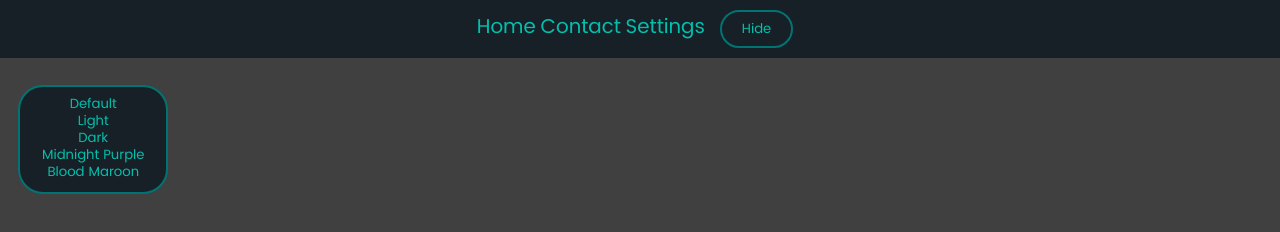
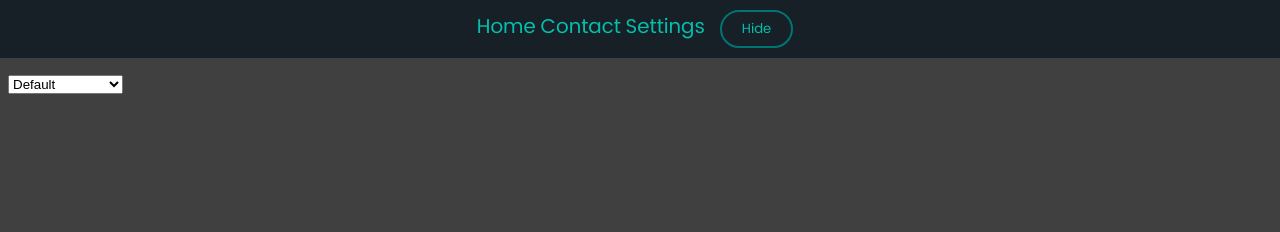
Before and after one commit to probably-daniel/PeachpuffSkeletalMention, a plain HTML site: page index.html in a window 1280 px wide. Drawn offline with Linux system fonts and the light colour scheme; no server answers; files whose address does not match are found by name.

Commit message:
Try not to be stupid challenge
me:

```diff
--- a/index.html
+++ b/index.html
@@ -50,13 +50,13 @@
 
   <div id="container">
 	<h1>Template</h1>
-	  <button id="themeselect">
+	  <select id="themeselect">
 		  <option value="default">Default</option>
 		  <option value="light">Light</option>
 		  <option value="dark">Dark</option>
 		  <option value="midnight-purple">Midnight Purple</option>
 		  <option value="blood-maroon">Blood Maroon</option>
-	  </button>
+	  </select>
 	  <script>
 		  const element = document.getElementById("themeselect");
 		  element.addEventListener("change", (event) => {
```
